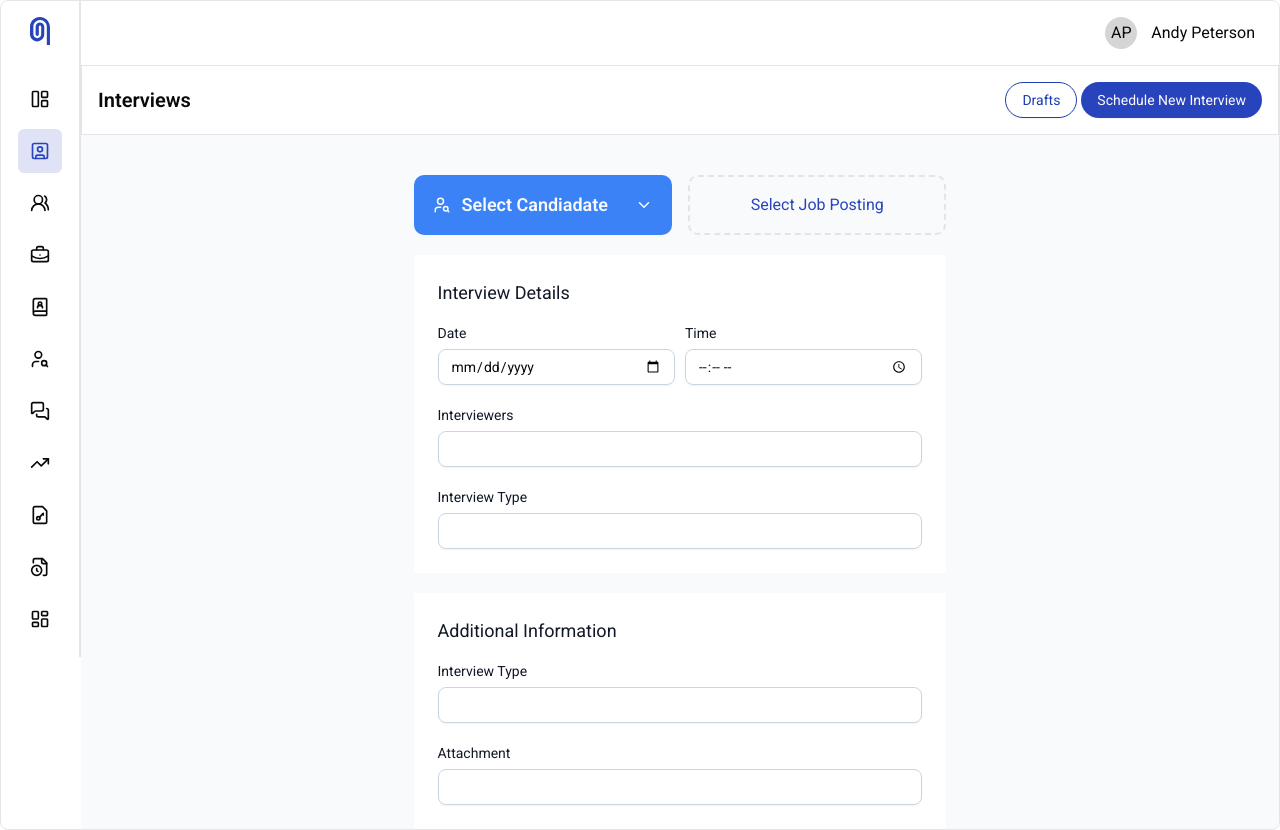
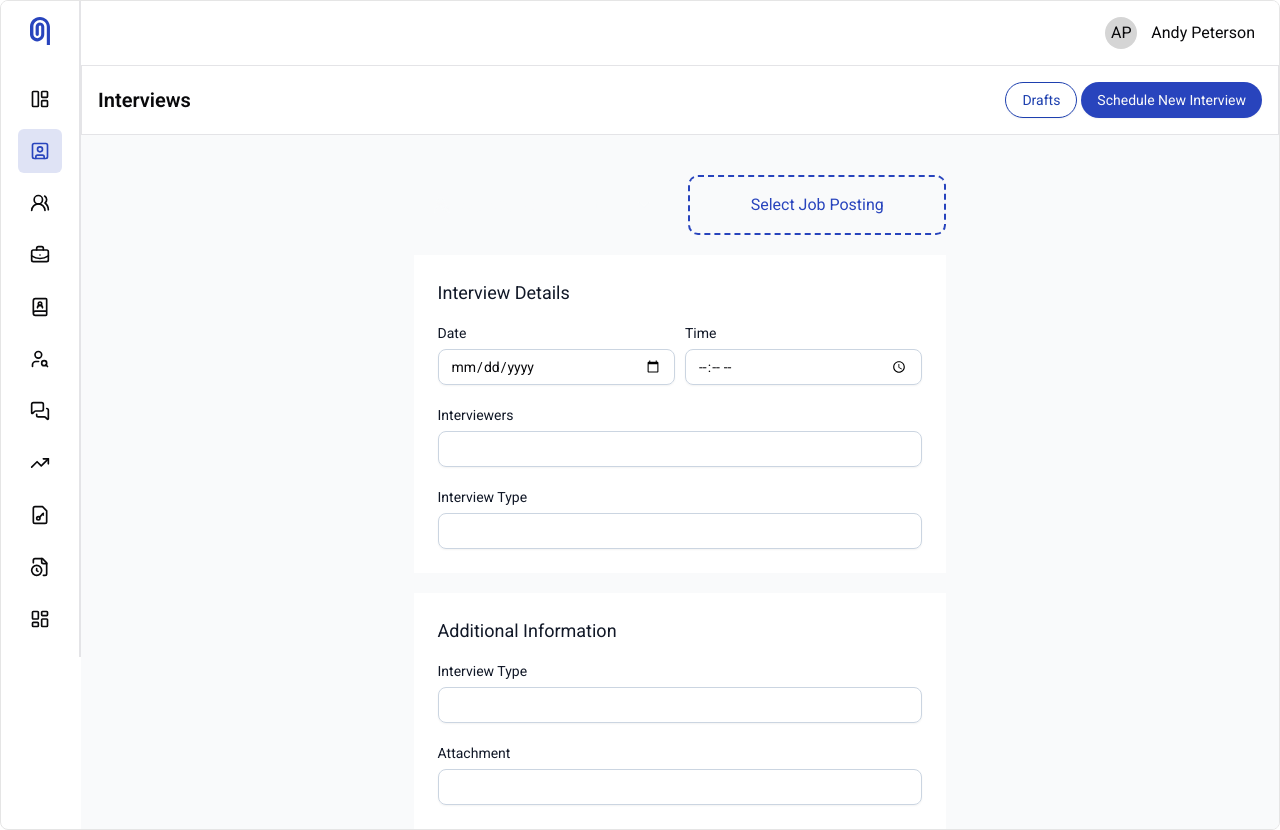
Before and after one commit to darshandhakal48/appathon-next-base, a Next.js app: page /interviews in a window 1280 px wide. Built offline with nearby package versions, Linux system fonts and the light colour scheme.

Commit message:
fixing not showing colors , when using css variables

```diff
--- a/src/app/(admin)/interviews/_component/scheduleInterview.tsx
+++ b/src/app/(admin)/interviews/_component/scheduleInterview.tsx
@@ -7,7 +7,7 @@ function ScheduleInterview() {
         <>
             <div className="grid grid-cols-2 gap-4">
                 <SelectCandidate />
-                <button className=" gap-6 border-dashed border-2 text-primary-surface items-center border-primary-sub rounded-[10px] p-4  cursor-pointer text-center">
+                <button className=" gap-6 border-dashed border-2 text-primary-surface items-center border-primary-surface-subtle rounded-[10px] p-4  cursor-pointer text-center">
                     Select Job Posting
                 </button>
             </div>
--- a/src/app/globals.css
+++ b/src/app/globals.css
@@ -44,7 +44,7 @@
 
     --color-secondary-border: var(--secondary-border);
 
-    --color-primary-surface-subtle: #3b82f6;
+    --color-primary-surface-subtle: var(--primary-surface-subtle);
 
     --color-success: var(--success);
 
@@ -84,7 +84,7 @@
     --primary-surface: #2844bd;
     --primary-surface-foreground: oklch(0.985 0 0);
 
-    /* --primary-surface-subtle : #3B82F6 */
+    --primary-surface-subtle : #3B82F6
 
     --secondary: #374151;
     --secondary-foreground: oklch(0.21 0.006 285.885);
@@ -123,6 +123,7 @@
     body {
         @apply bg-background text-foreground;
     }
+
 }
 
 /* Hide scrollbar for Chrome, Safari and Opera */
```
